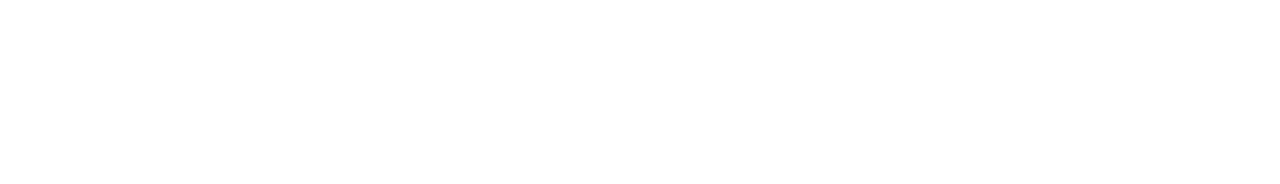
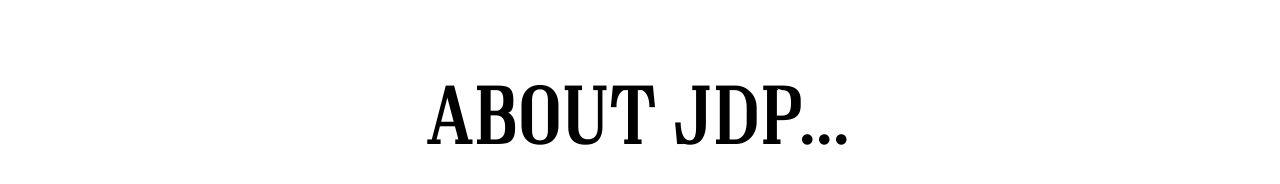
Before and after one commit to AyourElwazani97/perfume, a Next.js app: page / in a window 1280 px wide. Shown: the part 1084-1268 px from the top of the page. Before the commit the page ends 800 px from the top, so only its background shows below. Built offline with nearby package versions, Linux system fonts and the light colour scheme.

Commit message:
adding about page

```diff
--- /dev/null
+++ b/components/About.js
@@ -0,0 +1,14 @@
+import gsap from "gsap";
+const About = ({ styles }) => {
+  return (
+    <div className={styles._about} id="about">
+      <div>
+        <h1>About JDP...</h1>
+      </div>
+      <div className={styles._about_child}>
+
+      </div>
+    </div>
+  );
+};
+export default About;
--- a/pages/index.js
+++ b/pages/index.js
@@ -1,6 +1,7 @@
+import styles from "../styles/Home.module.scss";
 import Head from "next/head";
 import Hero from "../components/Hero";
-import styles from "../styles/Home.module.scss";
+import About from "../components/About";
 export default function Home() {
   return (
     <div className={styles.container}>
@@ -10,6 +11,7 @@
         <link rel="icon" href="/favicon.ico" />
       </Head>
       <Hero styles={styles} />
+      <About styles={styles} />
     </div>
   );
 }
--- a/styles/Home.module.scss
+++ b/styles/Home.module.scss
@@ -17,5 +17,6 @@
 $n: none;
 $b: bold;
 $h: hidden;
-$font:"Goldoni", sans-serif;
+$font: "Goldoni", sans-serif;
 @import "./components/Hero.module";
+@import "./components/About.module";
--- /dev/null
+++ b/styles/components/_About.module.scss
@@ -0,0 +1,17 @@
+._about {
+  width: $per;
+  height: $vh;
+  display: $f;
+  justify-content: $c;
+  align-items: $c;
+  flex-direction: $cl;
+  h1 {
+    font-weight: $b;
+    font-family: $font;
+    font-size: 5em;
+    margin: 0;
+  }
+  &_child {
+    width: $perhelf;
+  }
+}
```
